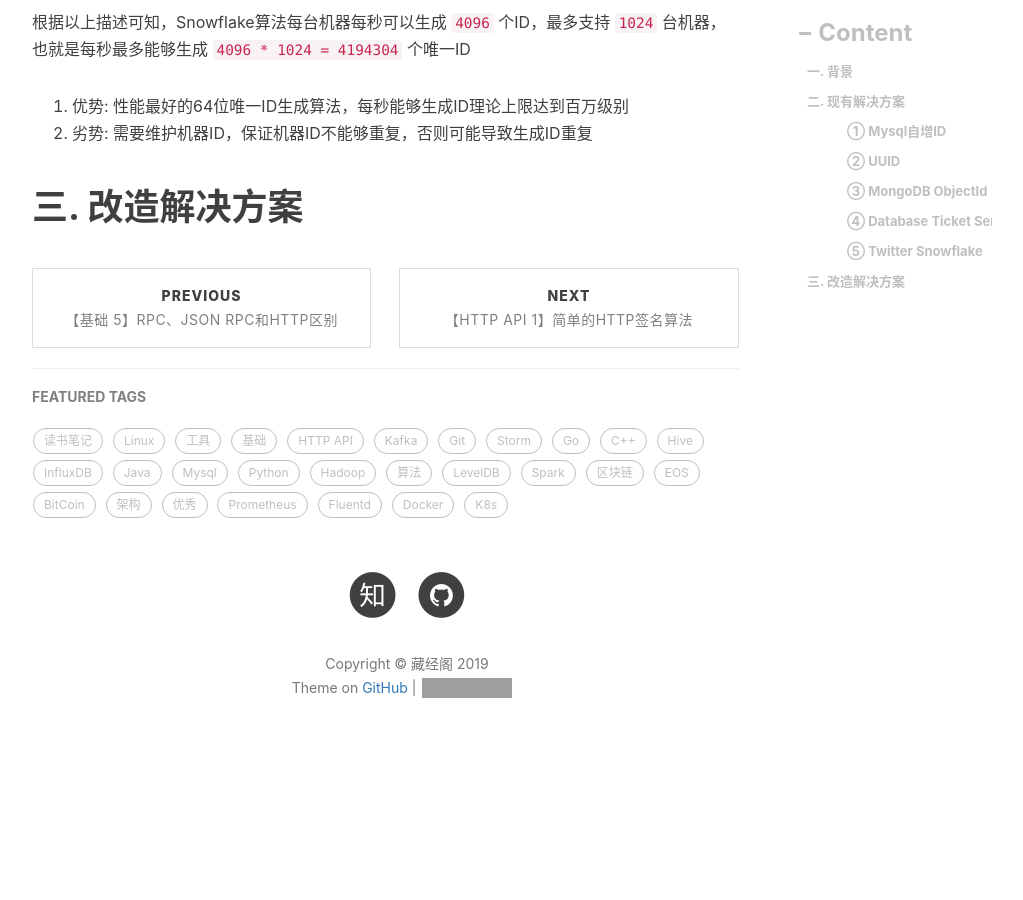
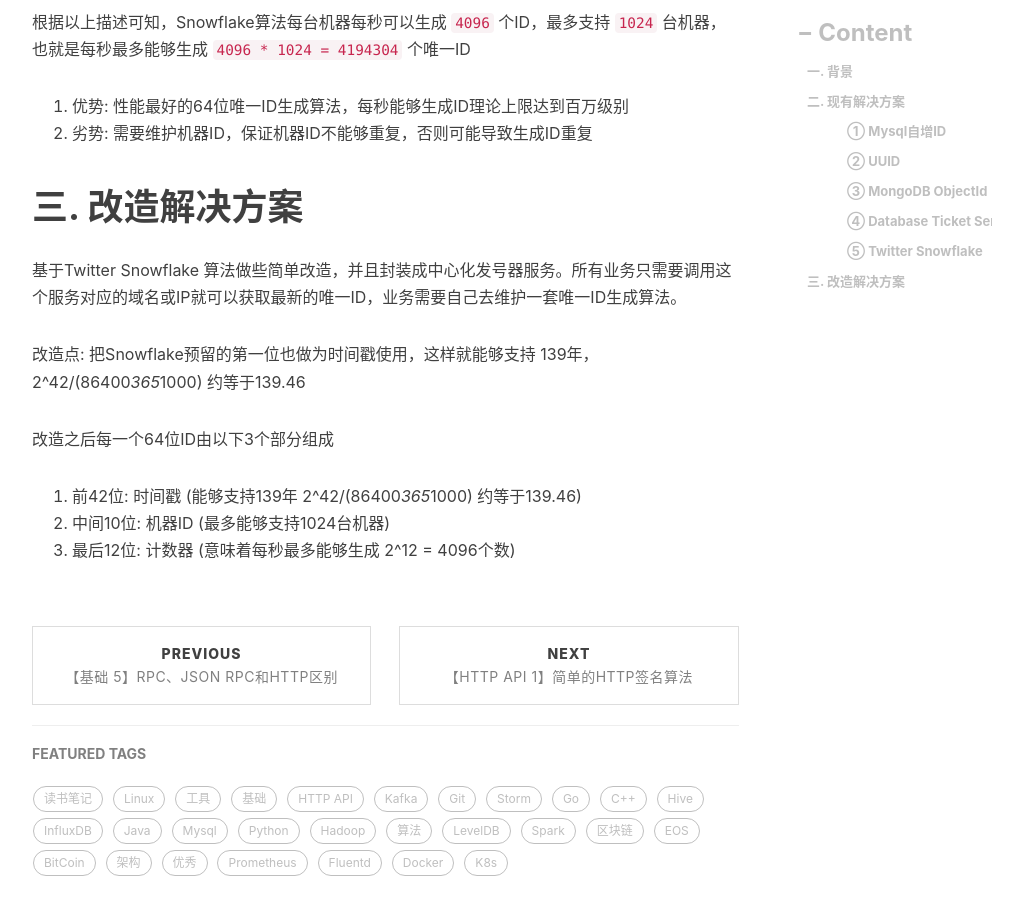
Before and after one commit to engru/chenguolin.github.io, a Jekyll site: the page built from _posts/2017-07-09-【基础-6】分布式唯一ID生成算法.md, in a window 1280 px wide and 900 px high, scrolled down 3738 px. Shown: the whole window, without its empty margins (233-1256 px from the left). Built offline with Jekyll 4.4.1, drawn with Linux system fonts in a browser that asks for light colours; nearby versions of some CDN libraries; comment, search, counter and statistics services are not loaded; before the commit the page ends 4530 px from its top, so only the background shows below that; grey boxes are pictures that could not be loaded.

Commit message:
Update 2017-07-09-【基础-6】分布式唯一ID生成算法.md

```diff
--- a/_posts/2017-07-09-【基础-6】分布式唯一ID生成算法.md
+++ b/_posts/2017-07-09-【基础-6】分布式唯一ID生成算法.md
@@ -112,3 +112,12 @@ MongoDB ObjectId 数据由3部分组成
 2. 劣势: 需要维护机器ID，保证机器ID不能够重复，否则可能导致生成ID重复
 
 # 三. 改造解决方案
+基于Twitter Snowflake 算法做些简单改造，并且封装成中心化发号器服务。所有业务只需要调用这个服务对应的域名或IP就可以获取最新的唯一ID，业务需要自己去维护一套唯一ID生成算法。
+
+改造点: 把Snowflake预留的第一位也做为时间戳使用，这样就能够支持 139年，2^42/(86400*365*1000) 约等于139.46
+
+改造之后每一个64位ID由以下3个部分组成
+
+1. 前42位: 时间戳 (能够支持139年 2^42/(86400*365*1000) 约等于139.46)
+2. 中间10位: 机器ID (最多能够支持1024台机器)
+3. 最后12位: 计数器 (意味着每秒最多能够生成 2^12 = 4096个数)
```
Also changed, not shown: other parts of _posts/2017-07-09-【基础-6】分布式唯一ID生成算法.md (+2 -2 lines).
